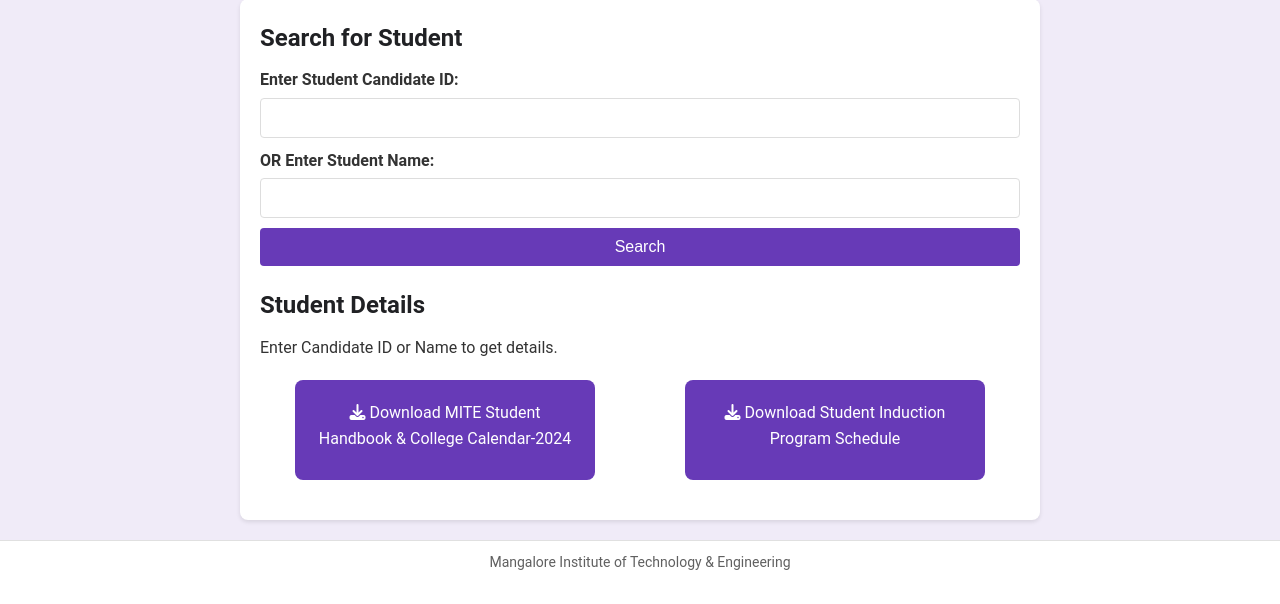
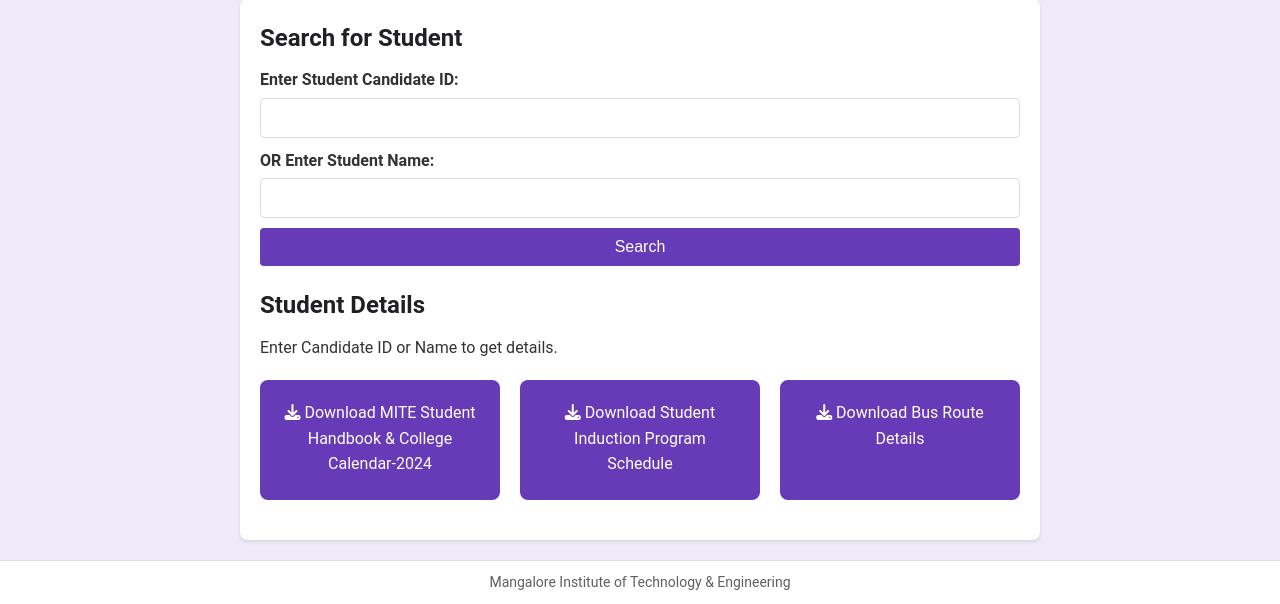
Before and after one commit to sujalmh/student_orient, a Flask app: page / in a window 1280 px wide. Shown: the part 392-996 px from the top of the page. Before the commit the page ends 962 px from the top, so only its background shows below. Run offline with Flask 3, Linux system fonts and the light colour scheme; some libraries are stand-ins or nearby versions.

Commit message:
index and styles

```diff
--- a/static/css/styles.css
+++ b/static/css/styles.css
@@ -148,7 +148,7 @@ button.btn:hover {
 
 .download-btn {
     width: 300px;
-    min-height: 100px;
+    min-height: 120px;
     padding: 20px;
     font-size: 1rem;
     background-color: #673ab7;
--- a/templates/index.html
+++ b/templates/index.html
@@ -105,6 +105,9 @@
             <a href="{{ url_for('static', filename='files/Student handbook and college calendar-2024.pdf') }}" download="Student handbook and college calendar-2024.pdf" class="download-btn">
                 <i class="fa-solid fa-download"></i> Download Student Induction Program Schedule
             </a>
+            <a href="{{ url_for('static', filename='files/Student handbook and college calendar-2024.pdf') }}" download="Student handbook and college calendar-2024.pdf" class="download-btn">
+                <i class="fa-solid fa-download"></i> Download Bus Route Details
+            </a>
         </section>
     </main>
 
```
